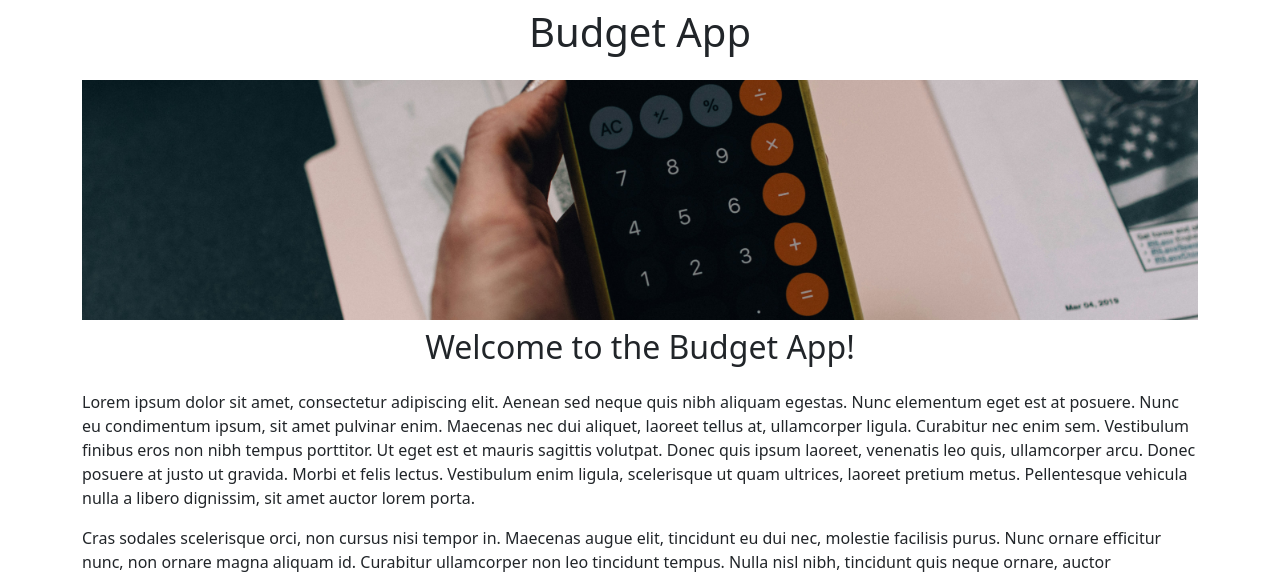
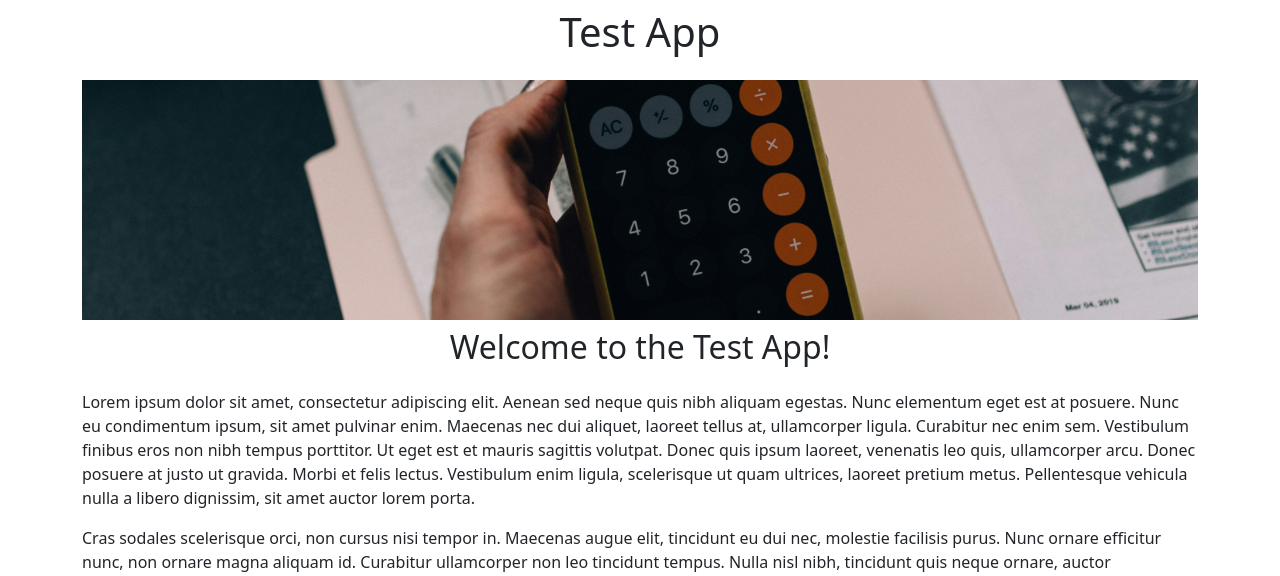
Before and after one commit to Sulphate7433/budget-app, a Flask app: page / in a window 1280 px wide. Shown: the top 576 px of the page. Run offline with Flask 3, Linux system fonts and the light colour scheme.

Commit message:
Templated app

```diff
--- a/templates/home.html
+++ b/templates/home.html
@@ -1,7 +1,7 @@
 <!DOCTYPE html>
 <html>
   <head>
-    <title>Budget App</title>
+    <title>Test App</title>
     <meta charset="utf-8">
     <meta name="viewport" content="width=device-width, initial-scale=1">
     <link href="https://cdn.jsdelivr.net/npm/bootstrap@5.2.3/dist/css/bootstrap.min.css" rel="stylesheet" integrity="sha384-rbsA2VBKQhggwzxH7pPCaAqO46MgnOM80zW1RWuH61DGLwZJEdK2Kadq2F9CUG65" crossorigin="anonymous">
@@ -15,12 +15,12 @@
   </head>
   <body>
     <div class='container'>
-    <h1 class='text-center mt-2 mb-4''>Budget App</h1>
+    <h1 class='text-center mt-2 mb-4''>Test App</h1>
 
     <img class='img-fluid' id='banner' src ='https://e07bcfe5-d78a-4c5d-b7be-53e2fe6b1858-00-3raxevg2e5ibb.picard.replit.dev/static/banner.jpg'>
 
 
-    <h2 class='text-center mt-2 mb-4'>Welcome to the Budget App!</h2>
+    <h2 class='text-center mt-2 mb-4'>Welcome to the Test App!</h2>
     <p>
     Lorem ipsum dolor sit amet, consectetur adipiscing elit. Aenean sed neque quis nibh aliquam egestas. Nunc elementum eget est at posuere. Nunc eu condimentum ipsum, sit amet pulvinar enim. Maecenas nec dui aliquet, laoreet tellus at, ullamcorper ligula. Curabitur nec enim sem. Vestibulum finibus eros non nibh tempus porttitor. Ut eget est et mauris sagittis volutpat. Donec quis ipsum laoreet, venenatis leo quis, ullamcorper arcu. Donec posuere at justo ut gravida. Morbi et felis lectus. Vestibulum enim ligula, scelerisque ut quam ultrices, laoreet pretium metus. Pellentesque vehicula nulla a libero dignissim, sit amet auctor lorem porta.
     </p>
```
Also changed, not shown: app.py (+0 -8 lines).
